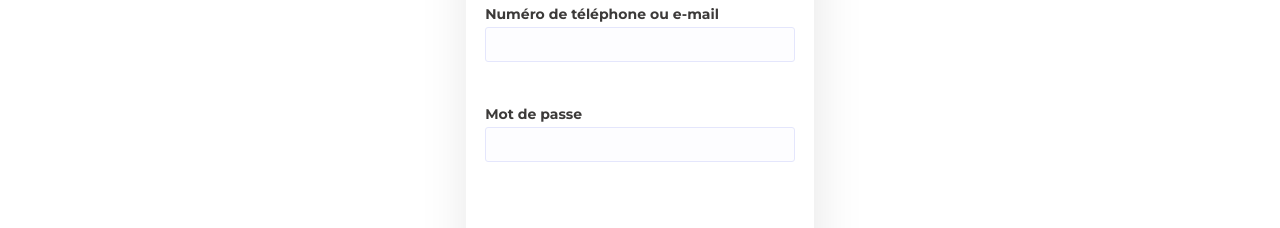
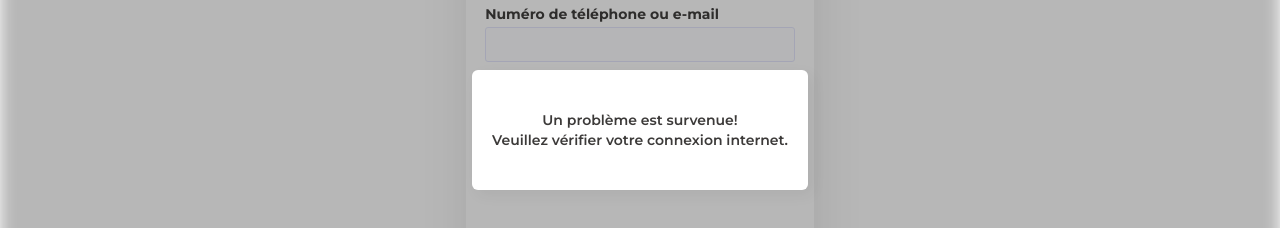
Before and after one commit to 2boubacar10/test-fttx, a React (Create React App) app: page / in a window 1280 px wide. Shown: the part 273-501 px from the top of the page. Built offline with nearby package versions, Linux system fonts and the light colour scheme; a web font is replaced by a local one.

Commit message:
handle Exception errors done

```diff
--- a/package.json
+++ b/package.json
@@ -18,6 +18,7 @@
     "react-bootstrap-table2-filter": "^1.3.3",
     "react-bootstrap-table2-paginator": "^2.1.2",
     "react-bootstrap-table2-toolkit": "^2.1.3",
+    "react-detect-offline": "^2.4.5",
     "react-dom": "^17.0.2",
     "react-icons": "^4.3.1",
     "react-phone-input-2": "^2.15.0",
--- a/public/css/frontend.css
+++ b/public/css/frontend.css
@@ -609,3 +609,34 @@ body {
     font-size: 21px;
     margin-bottom: 1.5rem;
 }
+
+.modal-no-connexion{
+    padding-left: 2rem;
+    padding-right: 2rem;
+}
+
+.modal-no-connexion p {
+    color: #3C3A39;
+    font-size: 14px;
+    text-align: center;
+    font-weight: 600;
+}
+
+.input-password-theme{
+    position: relative;
+}
+
+.btn-show-hide{
+    font-size: 16px;
+    position: absolute;
+    right: 15px;
+    top: 10px;
+    display: flex;
+    color: #3c3a39b8;
+}
+
+.input-password-theme input[type=password]{
+    -webkit-text-stroke-width: 0.2em;
+    letter-spacing: 0.25em;
+    padding-right: 3rem;
+}
--- a/src/App.js
+++ b/src/App.js
@@ -13,6 +13,8 @@ import 'react-redux-toastr/lib/css/react-redux-toastr.min.css';
 import 'react-bootstrap-table-next/dist/react-bootstrap-table2.min.css';
 import Dashboard from './components/dashboard/index';
 import PaymentView from './components/paymentView/index';
+import { Offline } from "react-detect-offline";
+import { Modal } from 'rsuite';
 
 class App extends Component {
     render() {
@@ -47,6 +49,17 @@ class App extends Component {
                             closeOnToastrClick />
                     </div>
                 </Provider>
+
+                <Offline>
+                    <div className="modal-container">
+                        <Modal size="xs" open={true} backdrop={true} className="rsuite-content-modal-custom modal-no-connexion">
+                            <Modal.Body>
+
+                                <p>Un problème est survenue!<br />Veuillez vérifier votre connexion internet.</p>
+                            </Modal.Body>
+                        </Modal>
+                    </div>
+                </Offline>
             </Router >
         );
     }
--- a/src/components/authLogin/authLogin.js
+++ b/src/components/authLogin/authLogin.js
@@ -6,6 +6,7 @@ import baseUrl from '../../config/backend-base-url';
 import axios from 'axios';
 import { toastr } from 'react-redux-toastr';
 import { Loader } from 'rsuite';
+import { VscEyeClosed, VscEye } from "react-icons/vsc";
 
 export default class AuthLogin extends Component {
     constructor(props) {
@@ -25,6 +26,7 @@ export default class AuthLogin extends Component {
             unauthorizedUser: false,
             validationIsNotDone: false,
             path: '',
+            typePasswordInput: 'password',
         };
         this.handleChange = this.handleChange.bind(this)
         this.onSubmitLogin = this.onSubmitLogin.bind(this)
@@ -95,10 +97,7 @@ export default class AuthLogin extends Component {
                 })
                 .catch((error) => {
                     this.setState({ loginInProgress: false })
-
-                    if (error && error.message === "Network Error") {
-                        toastr.error('Veuillez vérifier votre connexion internet!');
-                    } else if (error && error.response.data.error === "Unauthorized") {
+                    if (error && error.response.data.error === "Unauthorized") {
                         this.setState({ unauthorizedUser: true })
                         setTimeout(() => {
                             this.setState({ unauthorizedUser: false })
@@ -113,6 +112,10 @@ export default class AuthLogin extends Component {
                 })
         }
     }
+
+    handleClick = () => this.setState(({ typePasswordInput }) => ({
+        typePasswordInput: typePasswordInput === 'text' ? 'password' : 'text'
+    }))
 
     render() {
         return <div className="component-auth-login component-auth mt-5">
@@ -135,7 +138,12 @@ export default class AuthLogin extends Component {
                                     </div>
                                     <div className="form-group">
                                         <label htmlFor="LoginPassword">Mot de passe</label>
-                                        <input type="password" onChange={this.handleChange} name='password' className={`form-control ${this.state.is_empty_password && 'is-invalid'}`} id="LoginPassword" />
+                                        <div className="input-password-theme">
+                                            <input type={this.state.typePasswordInput} onChange={this.handleChange} name='password' className={`form-control ${this.state.is_empty_password && 'is-invalid'}`} id="LoginPassword" />
+                                            {this.state.fields.password.length > 0 &&
+                                                <span className="btn-show-hide" onClick={this.handleClick}>{this.state.typePasswordInput === 'text' ? <VscEyeClosed /> : <VscEye />}</span>
+                                            }
+                                        </div>
                                     </div>
                                 </div>
                                 {this.state.loginInProgress ?
--- a/src/components/createSubscriptionRequest/createSubscriptionRequest.js
+++ b/src/components/createSubscriptionRequest/createSubscriptionRequest.js
@@ -78,13 +78,20 @@ class CreateSubscriptionRequest extends Component {
         this.handleChangeSubscriptionFile = this.handleChangeSubscriptionFile.bind(this);
     }
 
+    componentWillMount() {
+        var userToken = this.state.userToken;
+        if (!userToken) {
+            window.location.reload()
+        }
+    }
+
     componentDidMount() {
         var config = this.state.requestConfig;
+        var userToken = this.state.userToken;
 
-        this.props.fetchAllAreas(config);
-        this.props.fetchOffersByOfferType("particulier", config)
-
-        if (this.state.userToken) {
+        if (userToken) {
+            this.props.fetchAllAreas(config);
+            this.props.fetchOffersByOfferType("particulier", config)
             this.props.fetchUserConnected(config)
         }
     }
@@ -97,7 +104,11 @@ class CreateSubscriptionRequest extends Component {
 
     handleChangeSelectArea = (value, item) => {
         var config = this.state.requestConfig;
-        this.props.fetchBuildingByArea(value, config)
+        var userToken = this.state.userToken;
+
+        if (userToken) {
+            this.props.fetchBuildingByArea(value, config)
+        }
 
         let subscription = this.state.subscription
         subscription['zone_id'] = value;
@@ -427,8 +438,12 @@ class CreateSubscriptionRequest extends Component {
     navigationButtonSubscriptionButton = (e, param) => {
         e.preventDefault();
         var config = this.state.requestConfig;
+        var userToken = this.state.userToken;
 
-        this.props.fetchOffersByOfferType(param, config)
+        if (userToken) {
+            this.props.fetchOffersByOfferType(param, config)
+        }
+
     }
 
     render() {
--- a/src/components/dashboard/dashboard.js
+++ b/src/components/dashboard/dashboard.js
@@ -4,10 +4,23 @@ import Header from '../header/index';
 import FooterNavigation from '../footerNavigation/index';
 
 class Dashboard extends Component {
-    // constructor(props) {
-    //     super(props);
-    //     this.state = {};
-    // }
+    constructor(props) {
+        super(props);
+        this.state = {
+            userToken: window.localStorage.getItem('userToken'),
+            requestConfig: {
+                headers: { Authorization: `Bearer ${window.localStorage.getItem('userToken')}` }
+            },
+            userID: window.localStorage.getItem('userID'),
+        };
+    }
+
+    componentWillMount() {
+        var userToken = this.state.userToken;
+        if (!userToken) {
+            window.location.reload()
+        }
+    }
 
     render() {
         return <div className="component-dashboard">
--- a/src/components/listOfSubscriptionRequests/listOfSubscriptionRequests.js
+++ b/src/components/listOfSubscriptionRequests/listOfSubscriptionRequests.js
@@ -6,14 +6,15 @@ import PrepaidSubscriptionList from '../prepaidSubscriptionList/index';
 import PostpaiedSubscriptionList from '../postpaiedSubscriptionList/index';
 import { connect } from 'react-redux';
 import { fetchParticularSubscriptionsByFreelancer, fetchProfessionnelSubscriptionsByFreelancer } from '../../redux/Subscription/subscription-actions';
-import { NavLink } from "react-router-dom";
-import { IoAddOutline } from 'react-icons/io5';
+// import { NavLink } from "react-router-dom";
+// import { IoAddOutline } from 'react-icons/io5';
 import LoadingPage from '../loadingPage/index';
 
 class ListOfSubscriptionRequests extends Component {
     constructor(props) {
         super(props);
         this.state = {
+            userToken: window.localStorage.getItem('userToken'),
             requestConfig: {
                 headers: { Authorization: `Bearer ${window.localStorage.getItem('userToken')}` }
             },
@@ -24,13 +25,21 @@ class ListOfSubscriptionRequests extends Component {
         };
     }
 
+    componentWillMount() {
+        var userToken = this.state.userToken;
+        if (!userToken) {
+            window.location.reload()
+        }
+
+        this.setState({ fetchingSubscriptionProgress: true })
+    }
+
     componentDidMount() {
         var config = this.state.requestConfig;
         var userID = this.state.userID;
+        var userToken = this.state.userToken;
 
-        this.setState({ fetchingSubscriptionProgress: true })
-
-        if (userID && config) {
+        if (userID && userToken) {
             this.props.fetchParticularSubscriptionsByFreelancer(userID, config)
             this.props.fetchProfessionnelSubscriptionsByFreelancer(userID, config)
         }
@@ -38,10 +47,13 @@ class ListOfSubscriptionRequests extends Component {
 
     componentWillReceiveProps(prevProps) {
         if (prevProps.particularSubscriptions) {
-            this.setState({ particularSubscriptions: prevProps.particularSubscriptions, fetchingSubscriptionProgress: false })
+            this.setState({ particularSubscriptions: prevProps.particularSubscriptions })
+            setTimeout(() => {
+                this.setState({ fetchingSubscriptionProgress: false })
+            }, 300);
         }
         if (prevProps.professionnalSubscriptions) {
-            this.setState({ professionnalSubscriptions: prevProps.professionnalSubscriptions, fetchingSubscriptionProgress: false })
+            this.setState({ professionnalSubscriptions: prevProps.professionnalSubscriptions })
         }
     }
 
--- a/src/components/paymentView/paymentView.js
+++ b/src/components/paymentView/paymentView.js
@@ -8,7 +8,7 @@ import { connect } from 'react-redux';
 import { fetchSubscriptionById } from '../../redux/Subscription/subscription-actions';
 import LoadingPage from '../loadingPage/index';
 import api from '../../config/global-vars';
-import axios from 'axios';
+// import axios from 'axios';
 import Swal from 'sweetalert2';
 
 class PaymentView extends Component {
@@ -39,6 +39,10 @@ class PaymentView extends Component {
 
     componentWillMount() {
         this.setState({ subscriptionFetchingProgress: true })
+        var userToken = this.state.userToken;
+        if (!userToken) {
+            window.location.reload()
+        }
     }
 
     changePercent(nextstep) {
@@ -66,9 +70,10 @@ class PaymentView extends Component {
 
     componentDidMount() {
         var config = this.state.requestConfig;
-        var subscriptionID = this.state.subscriptionID
+        var subscriptionID = this.state.subscriptionID;
+        var userToken = this.state.userToken;
 
-        if (subscriptionID && config) {
+        if (subscriptionID && userToken) {
             this.props.fetchSubscriptionById(subscriptionID, config)
         }
     }
@@ -160,8 +165,8 @@ class PaymentView extends Component {
         if (this.onValidateCustomerNumber()) {
             this.setState({ subscriptionPaymentByFreelancerInProcess: true })
 
-            var api = this.state.api;
-            var config = this.state.requestConfig;
+            // var api = this.state.api;
+            // var config = this.state.requestConfig;
             var paymentData = this.state.paymentData;
             paymentData['pin'] = this.state.secretCodeValue;
             paymentData['amount'] = this.state.totalMount;
```
Also changed, not shown: 1 other file (tests, documents, lock files or other folders).
